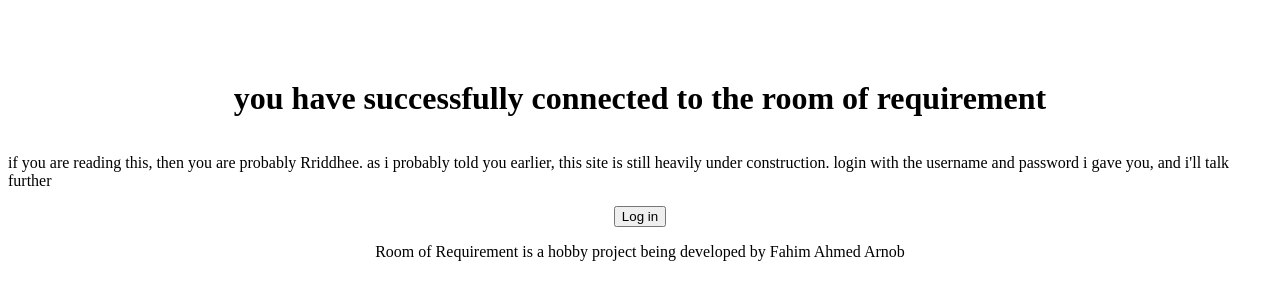
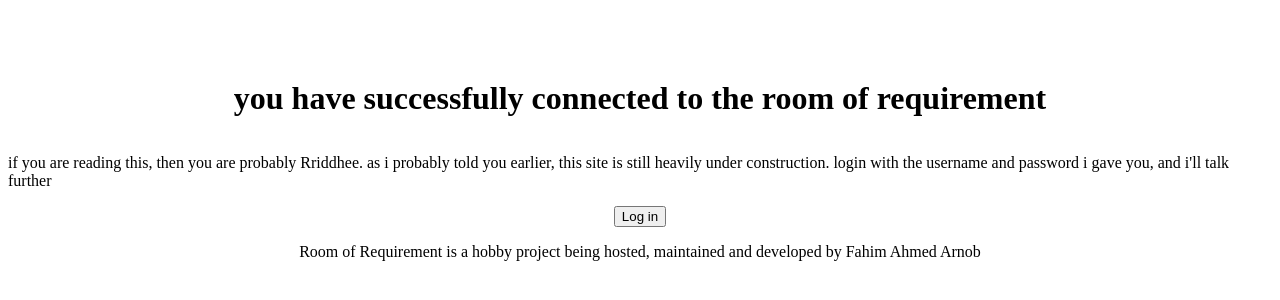
Before and after one commit to fahimfythpat223/arnobs-room-of-requirement, a plain HTML site: page index.html in a window 1280 px wide. Shown: the part 240-540 px from the top of the page. Drawn offline with Linux system fonts and the light colour scheme.

Commit message:
changed the footer of the main webpage's index slightly

```diff
--- a/index.html
+++ b/index.html
@@ -11,7 +11,7 @@
   <p>if you are reading this, then you are probably Rriddhee. as i probably told you earlier, this site is still heavily under construction. login with the username and password i gave you, and i'll talk further</p>
   <button onclick=GoToLogin()>Log in</button>
   <footer>
-    <p>Room of Requirement is a hobby project being developed by Fahim Ahmed Arnob</p>
+    <p>Room of Requirement is a hobby project being hosted, maintained and developed by Fahim Ahmed Arnob</p>
   </footer>
   <script src="js/index-script.js"></script>
 </body>
```
